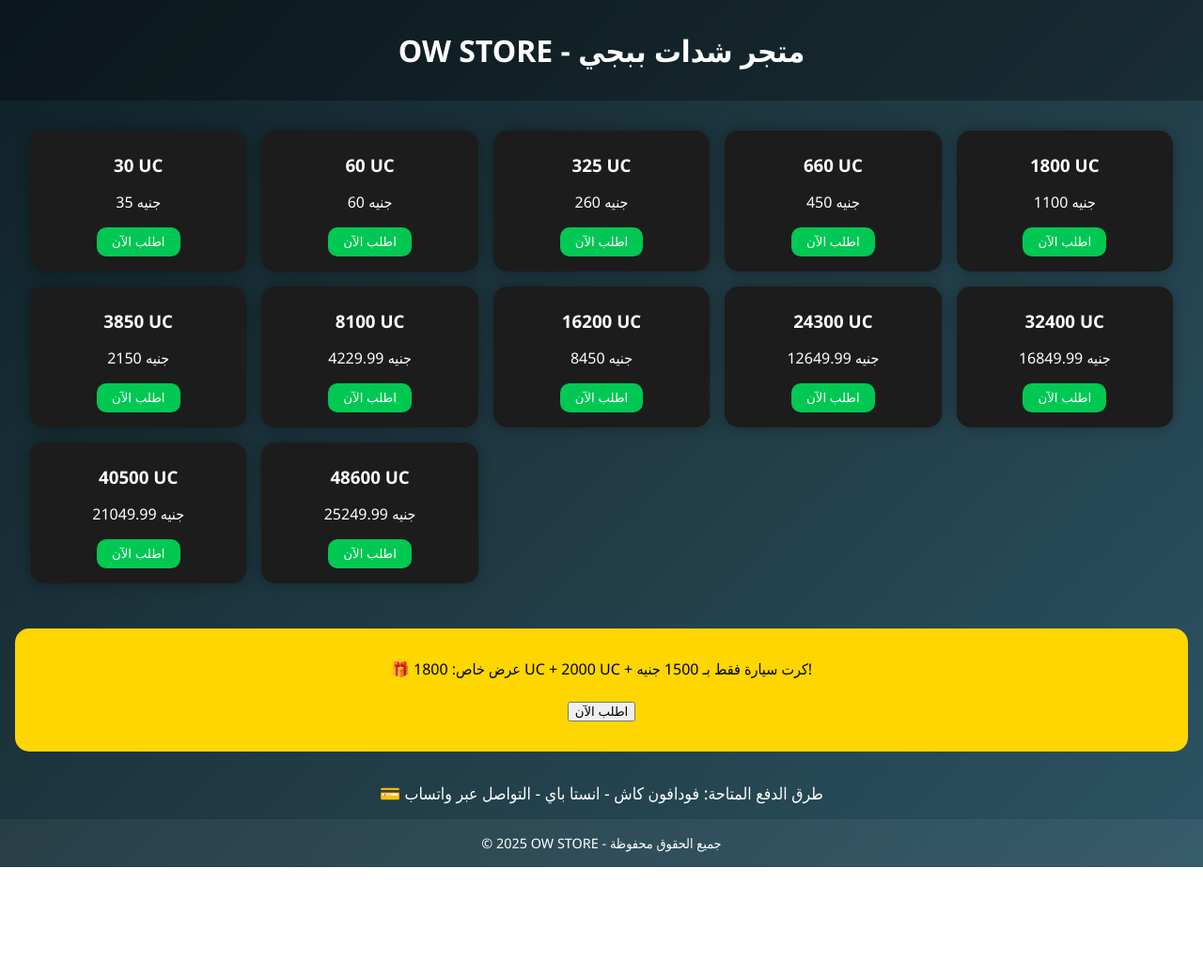
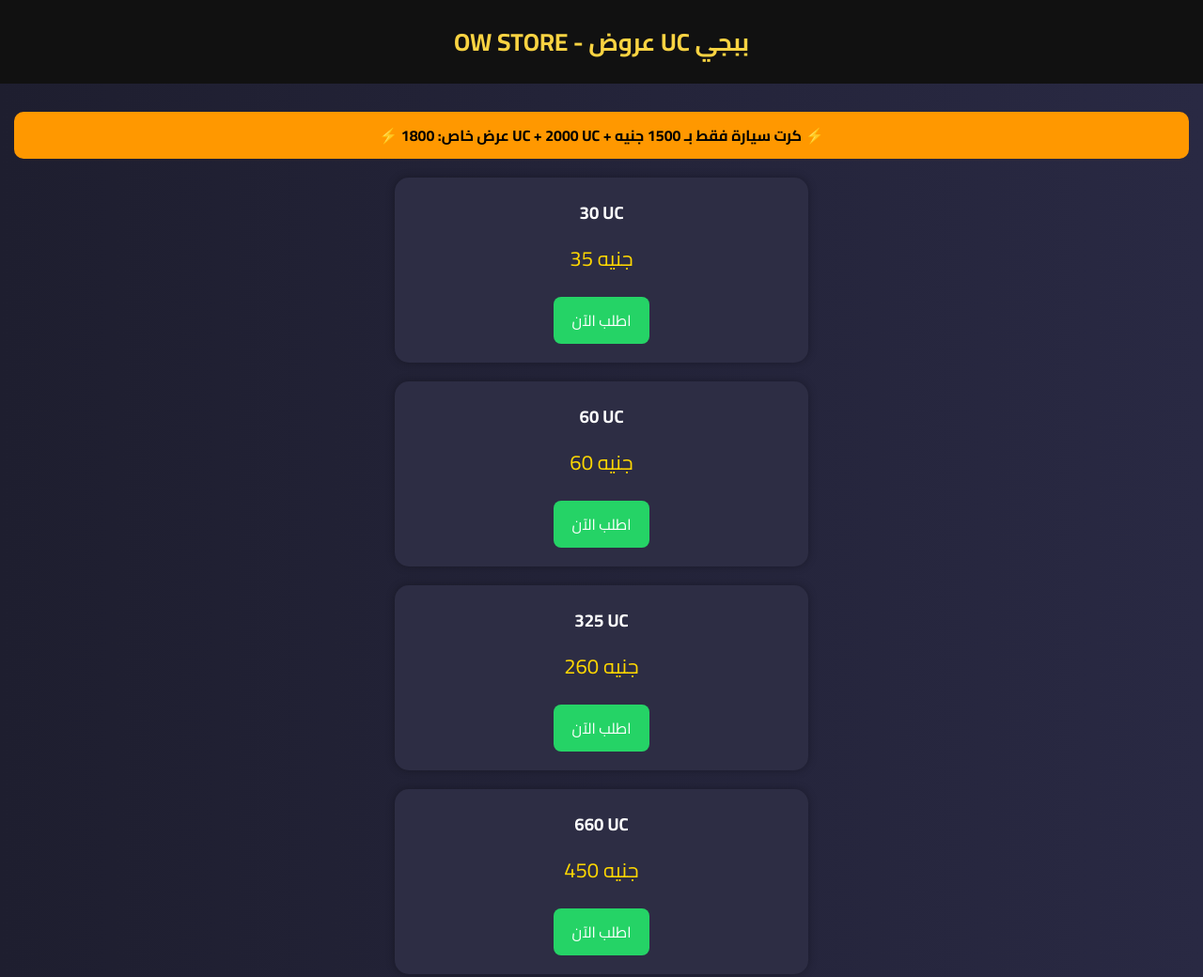
Before and after one commit to omar-waheed-zakzouk-23-2200/ow-store, a plain HTML site: page index.html in a window 1280 px wide. Shown: the top 1040 px of the page at 94% size. Before the commit the page ends 923 px from the top, so only its background shows below. Drawn offline with Linux system fonts and the light colour scheme.

Commit message:
Update index.html
تعديل الرقم

```diff
--- a/index.html
+++ b/index.html
@@ -3,156 +3,140 @@
 <head>
   <meta charset="UTF-8" />
   <meta name="viewport" content="width=device-width, initial-scale=1.0" />
-  <meta name="description" content="شحن شدات ببجي بأسعار منافسة من OW STORE. أفضل العروض والدفع عبر فودافون كاش وإنستاباي. اطلب الآن عبر واتساب!">
-  <meta name="keywords" content="شحن شدات, شدات ببجي, OW STORE, PUBG UC, شحن ببجي, فودافون كاش, إنستا باي, متجر شدات, موقع شدات ببجي">
-  <meta name="author" content="OW STORE">
-  <title>OW STORE - شحن شدات PUBG</title>
+  <title>OW STORE - شحن UC ببجي</title>
+  <link href="https://fonts.googleapis.com/css2?family=Cairo:wght@400;700&display=swap" rel="stylesheet">
   <style>
     body {
+      font-family: 'Cairo', sans-serif;
+      background: linear-gradient(to right, #1e1e2f, #292943);
+      color: #fff;
       margin: 0;
-      font-family: 'Segoe UI', Tahoma, Geneva, Verdana, sans-serif;
-      background: linear-gradient(135deg, #0f2027, #203a43, #2c5364);
-      color: #fff;
+      padding: 0;
       text-align: center;
     }
     header {
-      padding: 2rem;
-      font-size: 2rem;
+      background: #111;
+      padding: 20px 0;
+      font-size: 26px;
       font-weight: bold;
-      background: rgba(0, 0, 0, 0.3);
-    }
-    .plans {
-      display: grid;
-      grid-template-columns: repeat(auto-fit, minmax(200px, 1fr));
-      gap: 1rem;
-      padding: 2rem;
+      color: #f9d342;
     }
     .plan {
-      background: #1c1c1c;
+      background: #2d2d44;
+      margin: 20px auto;
+      padding: 20px;
       border-radius: 15px;
-      padding: 1rem;
-      box-shadow: 0 0 15px rgba(0,0,0,0.3);
+      width: 90%;
+      max-width: 400px;
+      box-shadow: 0 0 10px rgba(0,0,0,0.3);
     }
     .plan h3 {
-      margin: 0.5rem 0;
+      margin: 0;
     }
-    .plan button {
-      background-color: #00c853;
-      color: white;
-      padding: 0.5rem 1rem;
-      border: none;
+    .price {
+      font-size: 22px;
+      margin: 10px 0;
+      color: #ffd700;
+    }
+    .whatsapp {
+      background: #25d366;
+      padding: 10px 20px;
+      color: #fff;
+      text-decoration: none;
+      border-radius: 8px;
+      display: inline-block;
+      margin-top: 10px;
+    }
+    .section {
+      padding: 30px 15px;
+    }
+    .highlight {
+      background: #ff9800;
+      color: #000;
+      padding: 10px;
+      margin-bottom: 20px;
       border-radius: 10px;
-      cursor: pointer;
-    }
-    .plan button:hover {
-      background-color: #00b342;
-    }
-    .offer {
-      background: #ffd600;
-      color: #000;
-      padding: 2rem;
-      margin: 1rem;
-      border-radius: 15px;
-    }
-    .payment {
-      padding: 1rem;
-      font-size: 1.1rem;
-    }
-    footer {
-      padding: 1rem;
-      background: rgba(255,255,255,0.05);
-      font-size: 0.9rem;
+      font-weight: bold;
     }
   </style>
 </head>
 <body>
-  <header>
-    OW STORE - متجر شدات ببجي
-  </header>
+  <header>OW STORE - عروض UC ببجي</header>
 
-  <div class="plans">
+  <div class="section">
+    <div class="highlight">⚡ عرض خاص: 1800 UC + 2000 UC + كرت سيارة فقط بـ 1500 جنيه ⚡</div>
+
     <div class="plan">
       <h3>30 UC</h3>
-      <p>35 جنيه</p>
-      <button onclick="orderNow('30 UC')">اطلب الآن</button>
+      <div class="price">35 جنيه</div>
+      <a class="whatsapp" href="https://wa.me/201019911059?text=أرغب%20في%20شحن%2030%20UC">اطلب الآن</a>
     </div>
+
     <div class="plan">
       <h3>60 UC</h3>
-      <p>60 جنيه</p>
-      <button onclick="orderNow('60 UC')">اطلب الآن</button>
+      <div class="price">60 جنيه</div>
+      <a class="whatsapp" href="https://wa.me/201019911059?text=أرغب%20في%20شحن%2060%20UC">اطلب الآن</a>
     </div>
+
     <div class="plan">
       <h3>325 UC</h3>
-      <p>260 جنيه</p>
-      <button onclick="orderNow('325 UC')">اطلب الآن</button>
+      <div class="price">260 جنيه</div>
+      <a class="whatsapp" href="https://wa.me/201019911059?text=أرغب%20في%20شحن%20325%20UC">اطلب الآن</a>
     </div>
+
     <div class="plan">
       <h3>660 UC</h3>
-      <p>450 جنيه</p>
-      <button onclick="orderNow('660 UC')">اطلب الآن</button>
+      <div class="price">450 جنيه</div>
+      <a class="whatsapp" href="https://wa.me/201019911059?text=أرغب%20في%20شحن%20660%20UC">اطلب الآن</a>
     </div>
+
     <div class="plan">
       <h3>1800 UC</h3>
-      <p>1100 جنيه</p>
-      <button onclick="orderNow('1800 UC')">اطلب الآن</button>
+      <div class="price">1100 جنيه</div>
+      <a class="whatsapp" href="https://wa.me/201019911059?text=أرغب%20في%20شحن%201800%20UC">اطلب الآن</a>
     </div>
+
     <div class="plan">
       <h3>3850 UC</h3>
-      <p>2150 جنيه</p>
-      <button onclick="orderNow('3850 UC')">اطلب الآن</button>
+      <div class="price">2150 جنيه</div>
+      <a class="whatsapp" href="https://wa.me/201019911059?text=أرغب%20في%20شحن%203850%20UC">اطلب الآن</a>
     </div>
+
     <div class="plan">
       <h3>8100 UC</h3>
-      <p>4229.99 جنيه</p>
-      <button onclick="orderNow('8100 UC')">اطلب الآن</button>
+      <div class="price">4229.99 جنيه</div>
+      <a class="whatsapp" href="https://wa.me/201019911059?text=أرغب%20في%20شحن%208100%20UC">اطلب الآن</a>
     </div>
+
     <div class="plan">
       <h3>16200 UC</h3>
-      <p>8450 جنيه</p>
-      <button onclick="orderNow('16200 UC')">اطلب الآن</button>
+      <div class="price">8450 جنيه</div>
+      <a class="whatsapp" href="https://wa.me/201019911059?text=أرغب%20في%20شحن%2016200%20UC">اطلب الآن</a>
     </div>
+
     <div class="plan">
       <h3>24300 UC</h3>
-      <p>12649.99 جنيه</p>
-      <button onclick="orderNow('24300 UC')">اطلب الآن</button>
+      <div class="price">12649.99 جنيه</div>
+      <a class="whatsapp" href="https://wa.me/201019911059?text=أرغب%20في%20شحن%2024300%20UC">اطلب الآن</a>
     </div>
+
     <div class="plan">
       <h3>32400 UC</h3>
-      <p>16849.99 جنيه</p>
-      <button onclick="orderNow('32400 UC')">اطلب الآن</button>
+      <div class="price">16849.99 جنيه</div>
+      <a class="whatsapp" href="https://wa.me/201019911059?text=أرغب%20في%20شحن%2032400%20UC">اطلب الآن</a>
     </div>
+
     <div class="plan">
       <h3>40500 UC</h3>
-      <p>21049.99 جنيه</p>
-      <button onclick="orderNow('40500 UC')">اطلب الآن</button>
+      <div class="price">21049.99 جنيه</div>
+      <a class="whatsapp" href="https://wa.me/201019911059?text=أرغب%20في%20شحن%2040500%20UC">اطلب الآن</a>
     </div>
+
     <div class="plan">
       <h3>48600 UC</h3>
-      <p>25249.99 جنيه</p>
-      <button onclick="orderNow('48600 UC')">اطلب الآن</button>
+      <div class="price">25249.99 جنيه</div>
+      <a class="whatsapp" href="https://wa.me/201019911059?text=أرغب%20في%20شحن%2048600%20UC">اطلب الآن</a>
     </div>
   </div>
-
-  <div class="offer">
-    🎁 عرض خاص: 1800 UC + 2000 UC + كرت سيارة فقط بـ 1500 جنيه!
-    <br /><br />
-    <button onclick="orderNow('عرض خاص 1800+2000+كرت')">اطلب الآن</button>
-  </div>
-
-  <div class="payment">
-    💳 طرق الدفع المتاحة: فودافون كاش - انستا باي - التواصل عبر واتساب
-  </div>
-
-  <footer>
-    &copy; 2025 OW STORE - جميع الحقوق محفوظة
-  </footer>
-
-  <script>
-    function orderNow(plan) {
-      const number = '201234567890'; // غير الرقم هنا لرقمك
-      const message = `مرحبًا، أود طلب باقة ${plan} من موقع OW STORE`;
-      window.open(`https://wa.me/${number}?text=${encodeURIComponent(message)}`, '_blank');
-    }
-  </script>
 </body>
 </html>
```
